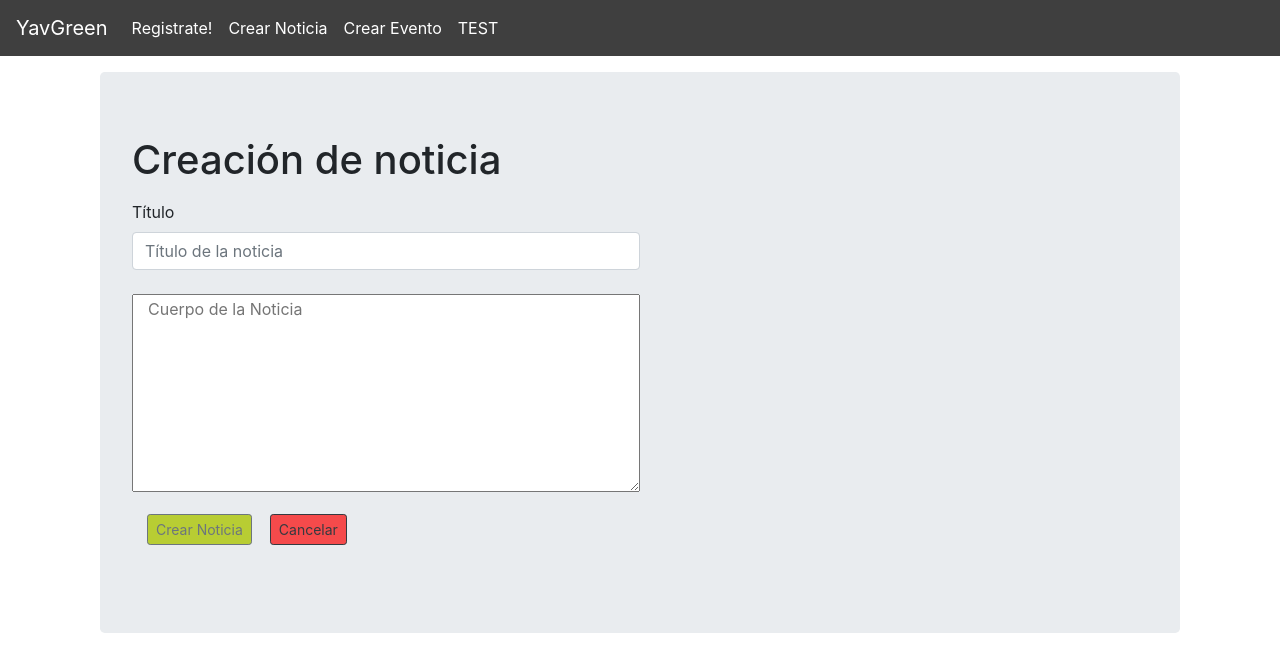
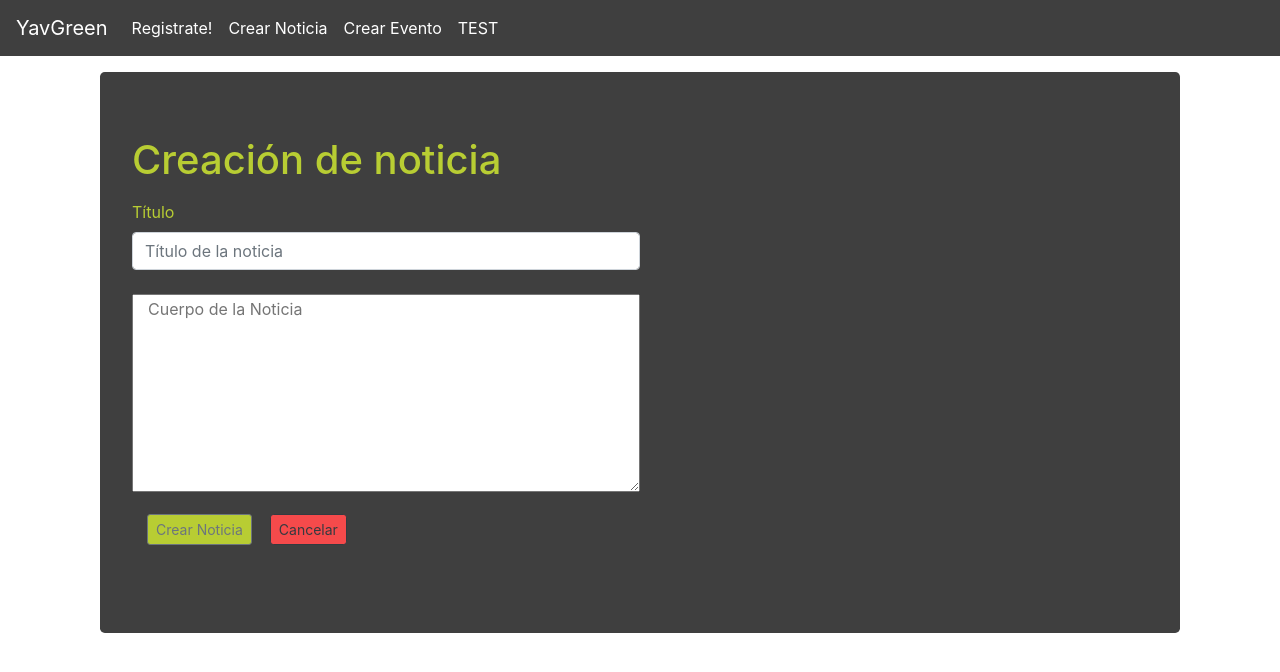
Before and after one commit to BX41FORCE/YavGren-Proyecto-5-Semestre, an Angular app in the folder YavGreen/: page /crear_noticia in a window 1280 px wide. Shown: the top 672 px of the page. Built offline with nearby package versions, Linux system fonts and the light colour scheme.

Commit message:
Modificación de pantallas

```diff
--- a/YavGreen/src/app/crear-evento/crear-evento.component.html
+++ b/YavGreen/src/app/crear-evento/crear-evento.component.html
@@ -1,5 +1,5 @@
 <div class="col-12 order-md-1">
-    <div class="jumbotron">
+    <div class="jumbotron" style="color: #B8CD33;background-color: #3F3F3F;">
         <h1 class="mb-3">Creación de eventos</h1>
         <form class="form-signin">
             <div class="row">
--- a/YavGreen/src/app/crear-noticia/crear-noticia.component.html
+++ b/YavGreen/src/app/crear-noticia/crear-noticia.component.html
@@ -1,5 +1,5 @@
 <div class="col-12 order-md-1">
-    <div class="jumbotron">
+    <div class="jumbotron" style="color: #B8CD33;background-color: #3F3F3F;">
         <h1 class="mb-3">Creación de noticia</h1>
         <form class="form-signin">
             <label for="titulo">Título</label>
--- a/YavGreen/src/app/registro/registro.component.html
+++ b/YavGreen/src/app/registro/registro.component.html
@@ -1,7 +1,7 @@
 <div class="text-center">
     <div class="row">
         <div class="col-4"></div>
-        <div class="card col-4 mb-3" style="border-color: #B8CD33;">
+        <div class="card col-4 mb-3" style="border-color: #B8CD33; background-color: #3F3F3F;">
             <div class="card-body">
                 <form class="form-signin">
                     <h1 class="h3 mb-3 font-weight-normal" style="color: #B8CD33;">Registro</h1>
```
